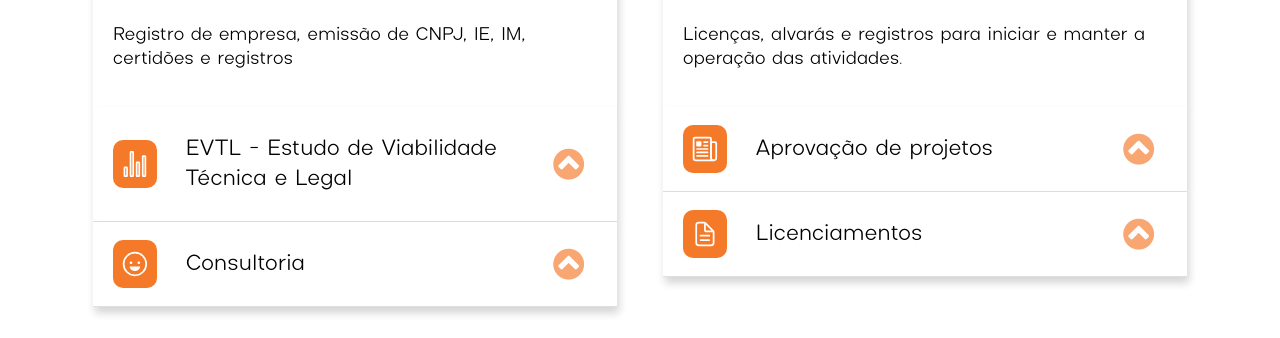
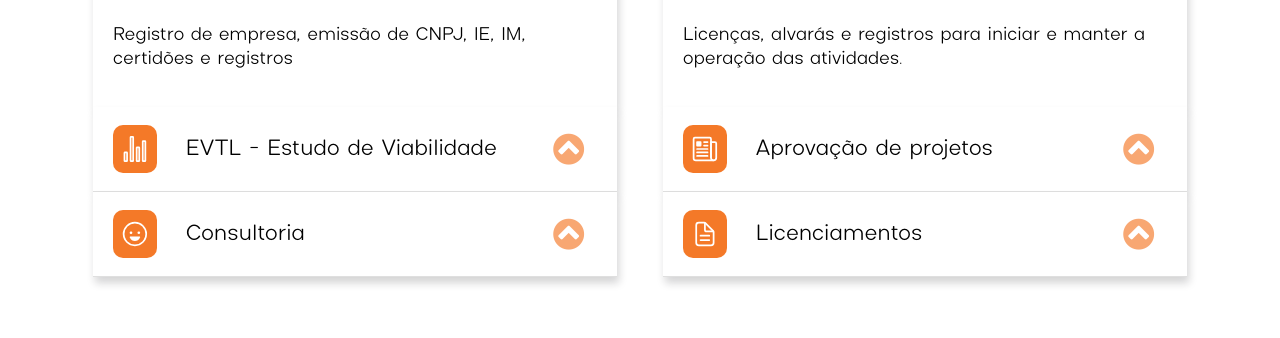
Before and after one commit to AriSilva94/permits, a plain HTML site: page index.html in a window 1280 px wide. Shown: the part 1540-1878 px from the top of the page. Drawn offline with nearby package versions, Linux system fonts and the light colour scheme; grey boxes are pictures that could not be loaded.

Commit message:
altera descricao evtl para ficar alinhado

```diff
--- a/index.html
+++ b/index.html
@@ -191,7 +191,7 @@
                     <button class="btn btn-link d-flex align-items-center justify-content-between w-100"
                       data-toggle="collapse" data-target="#collapseTwo" aria-expanded="true"
                       aria-controls="collapseTwo">
-                      <h3 class="pt-2 text-left">EVTL - Estudo de Viabilidade Técnica e Legal</h3><i class="fa" aria-hidden="true"></i>
+                      <h3 class="pt-2 text-left">EVTL - Estudo de Viabilidade</h3><i class="fa" aria-hidden="true"></i>
                     </button>
                   </div>
                 </h5>
```
